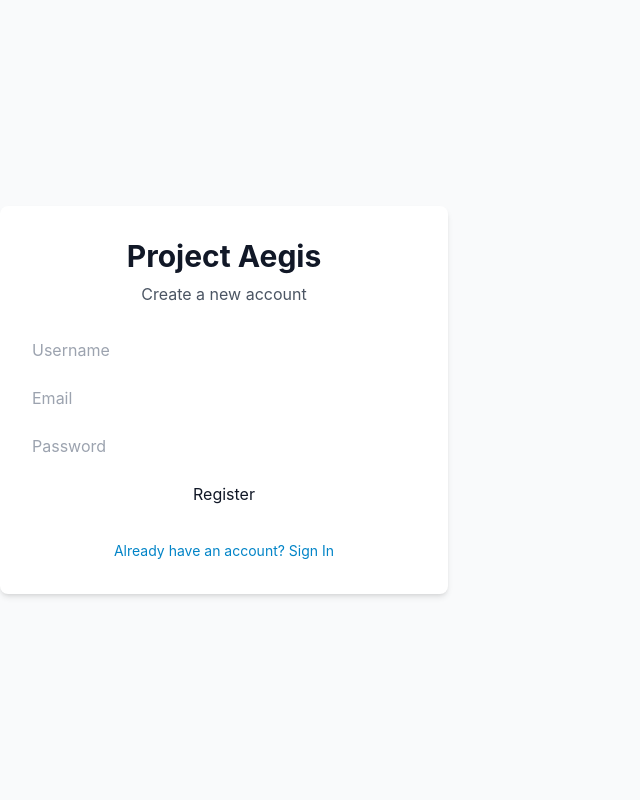
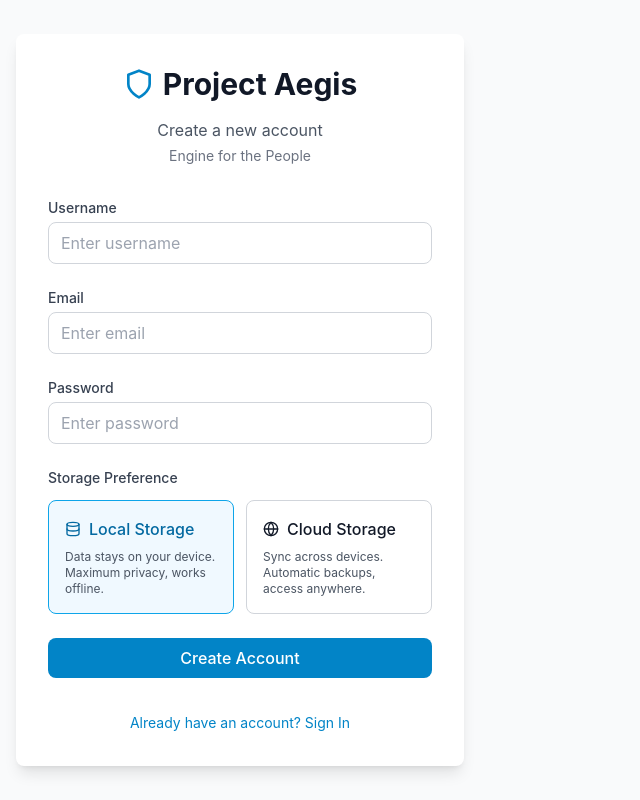
Before and after one commit to robdon3/aingine-finance-app-2025, a Next.js app: page / in a window 1280 px wide. Both pictures are taken after a click on the button "Don't have an account? Register". Shown: the whole page, without its empty margins (0-640 px from the left). Built offline with nearby package versions, Linux system fonts and the light colour scheme.

Commit message:
Fix login form styling and add storage preference selection during registration

```diff
--- a/components/AuthManager.tsx
+++ b/components/AuthManager.tsx
@@ -30,7 +30,7 @@ interface AuthContextType {
   currentUser: UserAccount | null
   isAuthenticated: boolean
   login: (username: string, password: string) => Promise<boolean>
-  register: (username: string, email: string, password: string) => Promise<boolean>
+  register: (username: string, email: string, password: string, storagePreference?: 'local' | 'cloud') => Promise<boolean>
   logout: () => void
   switchUser: (userId: string) => void
   updateUser: (updates: Partial<UserAccount>) => void
@@ -122,7 +122,7 @@ export function AuthProvider({ children }: { children: React.ReactNode }) {
     return false;
   };
 
-  const register = async (username: string, email: string, password: string): Promise<boolean> => {
+  const register = async (username: string, email: string, password: string, storagePreference: 'local' | 'cloud' = 'local'): Promise<boolean> => {
     const users = dataManager.getUsers();
     if (users.find(u => u.username === username)) return false;
 
@@ -138,8 +138,8 @@ export function AuthProvider({ children }: { children: React.ReactNode }) {
         currency: 'USD',
         timezone: Intl.DateTimeFormat().resolvedOptions().timeZone,
         notifications: true,
-        privacyLevel: 'local',
-        storagePreference: 'local',
+        privacyLevel: storagePreference,
+        storagePreference: storagePreference,
       },
       dataVersion: '1.1'
     };
@@ -242,35 +242,153 @@ export function LoginForm() {
   const [password, setPassword] = useState('');
   const [isRegister, setIsRegister] = useState(false);
   const [email, setEmail] = useState('');
+  const [storagePreference, setStoragePreference] = useState<'local' | 'cloud'>('local');
+  const [error, setError] = useState('');
 
   const handleSubmit = async (e: React.FormEvent) => {
     e.preventDefault();
+    setError('');
+
     let success = false;
     if (isRegister) {
-      success = await register(username, email, password);
+      success = await register(username, email, password, storagePreference);
     } else {
       success = await login(username, password);
     }
+
     if (!success) {
-      alert('Authentication failed');
+      setError(isRegister ? 'Registration failed. Username may already exist.' : 'Login failed. Check username and password.');
     }
   };
 
   return (
-    <div className="flex items-center justify-center min-h-screen bg-gray-50">
-      <div className="w-full max-w-md p-8 space-y-8 bg-white rounded-lg shadow-md">
+    <div className="flex items-center justify-center min-h-screen bg-gray-50 p-4">
+      <div className="w-full max-w-md space-y-8 bg-white rounded-lg shadow-lg p-8">
         <div className="text-center">
-          <h2 className="text-3xl font-bold text-gray-900">Project Aegis</h2>
-          <p className="mt-2 text-gray-600">{isRegister ? 'Create a new account' : 'Sign in to your account'}</p>
+          <div className="flex items-center justify-center space-x-2 mb-4">
+            <Shield className="h-8 w-8 text-aegis-600" />
+            <h2 className="text-3xl font-bold text-gray-900">Project Aegis</h2>
+          </div>
+          <p className="text-gray-600">{isRegister ? 'Create a new account' : 'Sign in to your account'}</p>
+          <p className="text-sm text-gray-500 mt-1">Engine for the People</p>
         </div>
+
         <form className="space-y-6" onSubmit={handleSubmit}>
-          <input type="text" value={username} onChange={(e) => setUsername(e.target.value)} placeholder="Username" required className="aegis-input" />
-          {isRegister && <input type="email" value={email} onChange={(e) => setEmail(e.target.value)} placeholder="Email" required className="aegis-input" />}
-          <input type="password" value={password} onChange={(e) => setPassword(e.target.value)} placeholder="Password" required className="aegis-input" />
-          <button type="submit" className="aegis-button-primary w-full">{isRegister ? 'Register' : 'Sign In'}</button>
+          <div>
+            <label className="block text-sm font-medium text-gray-700 mb-1">
+              Username
+            </label>
+            <input
+              type="text"
+              value={username}
+              onChange={(e) => setUsername(e.target.value)}
+              placeholder="Enter username"
+              required
+              className="w-full px-3 py-2 border border-gray-300 rounded-lg focus:ring-2 focus:ring-aegis-500 focus:border-transparent"
+            />
+          </div>
+
+          {isRegister && (
+            <div>
+              <label className="block text-sm font-medium text-gray-700 mb-1">
+                Email
+              </label>
+              <input
+                type="email"
+                value={email}
+                onChange={(e) => setEmail(e.target.value)}
+                placeholder="Enter email"
+                required
+                className="w-full px-3 py-2 border border-gray-300 rounded-lg focus:ring-2 focus:ring-aegis-500 focus:border-transparent"
+              />
+            </div>
+          )}
+
+          <div>
+            <label className="block text-sm font-medium text-gray-700 mb-1">
+              Password
+            </label>
+            <input
+              type="password"
+              value={password}
+              onChange={(e) => setPassword(e.target.value)}
+              placeholder="Enter password"
+              required
+              className="w-full px-3 py-2 border border-gray-300 rounded-lg focus:ring-2 focus:ring-aegis-500 focus:border-transparent"
+            />
+            {!isRegister && (
+              <p className="text-xs text-gray-500 mt-1">Demo password: password</p>
+            )}
+          </div>
+
+          {isRegister && (
+            <div>
+              <label className="block text-sm font-medium text-gray-700 mb-3">
+                Storage Preference
+              </label>
+              <div className="grid grid-cols-2 gap-3">
+                <button
+                  type="button"
+                  onClick={() => setStoragePreference('local')}
+                  className={`p-4 border rounded-lg text-left transition-colors ${
+                    storagePreference === 'local'
+                      ? 'border-aegis-500 bg-aegis-50 text-aegis-700'
+                      : 'border-gray-300 hover:border-gray-400'
+                  }`}
+                >
+                  <div className="flex items-center space-x-2 mb-2">
+                    <Database className="h-4 w-4" />
+                    <span className="font-medium">Local Storage</span>
+                  </div>
+                  <p className="text-xs text-gray-600">
+                    Data stays on your device. Maximum privacy, works offline.
+                  </p>
+                </button>
+
+                <button
+                  type="button"
+                  onClick={() => setStoragePreference('cloud')}
+                  className={`p-4 border rounded-lg text-left transition-colors ${
+                    storagePreference === 'cloud'
+                      ? 'border-aegis-500 bg-aegis-50 text-aegis-700'
+                      : 'border-gray-300 hover:border-gray-400'
+                  }`}
+                >
+                  <div className="flex items-center space-x-2 mb-2">
+                    <Globe className="h-4 w-4" />
+                    <span className="font-medium">Cloud Storage</span>
+                  </div>
+                  <p className="text-xs text-gray-600">
+                    Sync across devices. Automatic backups, access anywhere.
+                  </p>
+                </button>
+              </div>
+            </div>
+          )}
+
+          {error && (
+            <div className="p-3 bg-red-50 border border-red-200 rounded-lg">
+              <p className="text-sm text-red-700">{error}</p>
+            </div>
+          )}
+
+          <button
+            type="submit"
+            className="w-full bg-aegis-600 hover:bg-aegis-700 text-white font-medium py-2 px-4 rounded-lg transition-colors duration-200"
+          >
+            {isRegister ? 'Create Account' : 'Sign In'}
+          </button>
         </form>
+
         <div className="text-center">
-          <button onClick={() => setIsRegister(!isRegister)} className="text-sm text-aegis-600 hover:underline">
+          <button
+            onClick={() => {
+              setIsRegister(!isRegister);
+              setError('');
+              setStoragePreference('local');
+            }}
+            className="text-sm text-aegis-600 hover:text-aegis-700 hover:underline"
+          >
             {isRegister ? 'Already have an account? Sign In' : "Don't have an account? Register"}
           </button>
         </div>
```
